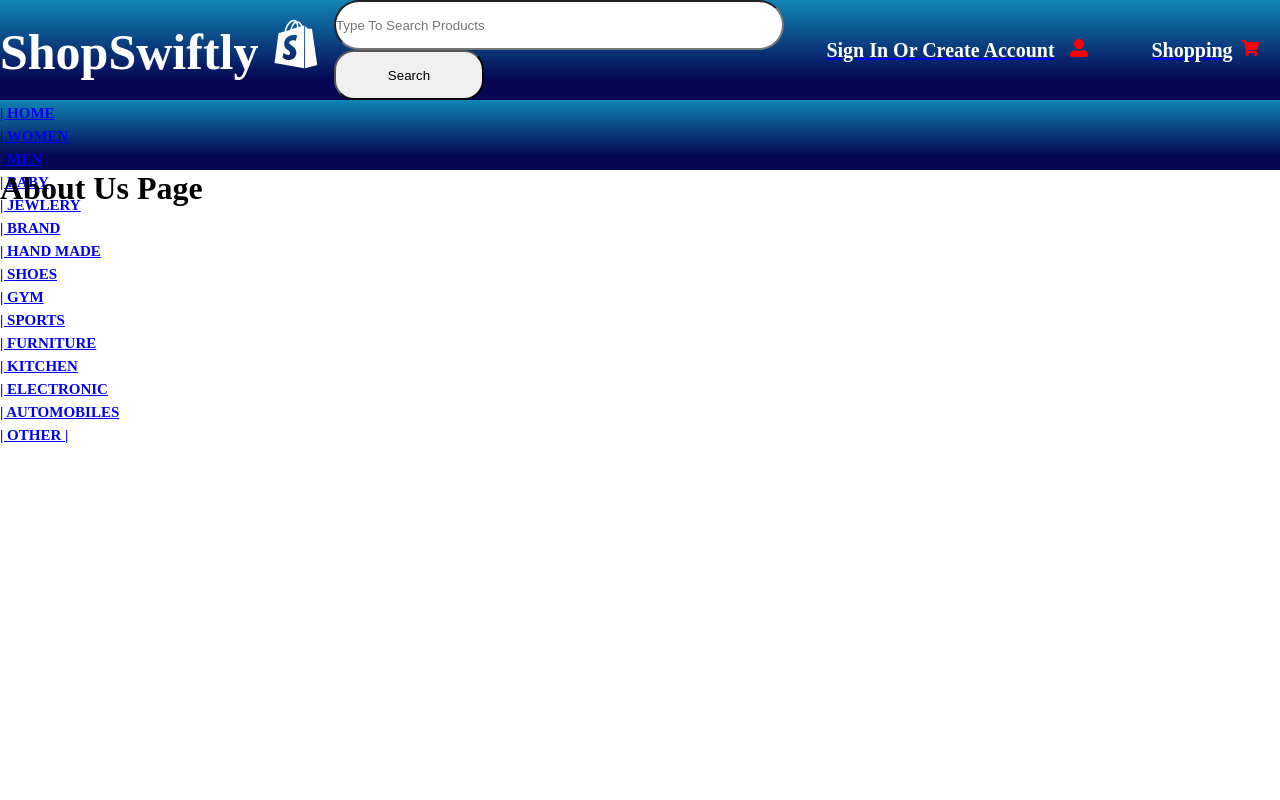
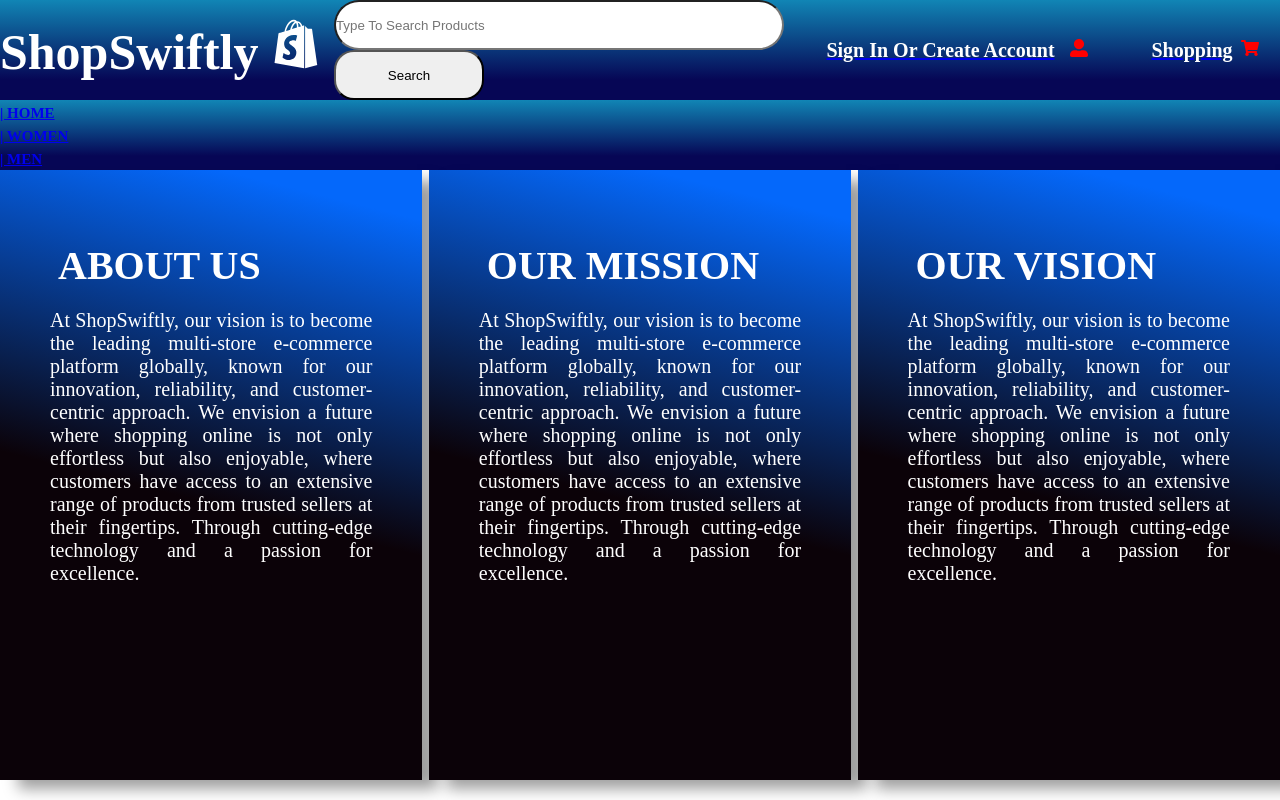
Before and after one commit to iamabd591/ShopSwiftly-Mern-Stack-Ecommerce-Project, a React (Create React App) app in the folder client/: page /aboutUs in a window 1280 px wide. Shown: the top 800 px of the page. Built offline with nearby package versions, Linux system fonts and the light colour scheme; the HTML template or start-up script is replaced by a standard one.

Commit message:
add about us page

```diff
--- a/client/src/components/layout/Footer.js
+++ b/client/src/components/layout/Footer.js
@@ -103,17 +103,17 @@
                   </NavLink>
                 </li>
                 <li>
-                  <NavLink to="/" className="nav-link">
+                  <NavLink to="/aboutus" className="nav-link">
                     About us
                   </NavLink>
                 </li>
                 <li>
-                  <NavLink to="/" className="nav-link">
+                  <NavLink to="/contactus" className="nav-link">
                     Contact us
                   </NavLink>
                 </li>
                 <li>
-                  <NavLink to="/" className="nav-link">
+                  <NavLink to="/signup" className="nav-link">
                     Register
                   </NavLink>
                 </li>
--- a/client/src/index.css
+++ b/client/src/index.css
@@ -640,3 +640,70 @@
   text-transform: uppercase;
   font-weight: 700;
 }
+.about-main{
+  display: flex;
+  justify-content: space-between;
+  align-items: center;
+  width:100%;
+  height:610px;
+}
+.about-main .about-us{
+  width:33%;
+  height:100%;
+  background: linear-gradient(
+    14deg,
+    rgba(11, 2, 8, 1) 46%,
+    rgba(4, 104, 251, 1) 93%
+  );
+  padding: 24px;
+  box-shadow: 17px 10px 14px -1px rgba(0, 0, 0, 0.38);
+  -webkit-box-shadow: 17px 10px 14px -1px rgba(0, 0, 0, 0.38);
+  -moz-box-shadow: 17px 10px 14px -1px rgba(0, 0, 0, 0.38);
+  color: #ffffff;
+  padding: 40px;
+}
+.about-us h3,
+.mission h3,
+.vission h3{
+  font-size: 40px;
+  font-weight: 700;
+  padding:12px 18px;
+  margin-top: 20px;
+}
+.about-us p,
+.mission p,
+.vission p{
+  text-align: justify;
+  font-size: 20px;
+  padding:8px 10px;
+}
+.about-main .mission{
+  width:33%;
+  height:100%;
+  background: linear-gradient(
+    14deg,
+    rgba(11, 2, 8, 1) 46%,
+    rgba(4, 104, 251, 1) 93%
+  );
+  padding: 24px;
+  box-shadow: 17px 10px 14px -1px rgba(0, 0, 0, 0.38);
+  -webkit-box-shadow: 17px 10px 14px -1px rgba(0, 0, 0, 0.38);
+  -moz-box-shadow: 17px 10px 14px -1px rgba(0, 0, 0, 0.38);
+  color: #ffffff;
+  padding: 40px;
+}
+.about-main .vission{
+  width:33%;
+  height:100%;
+  background: linear-gradient(
+    14deg,
+    rgba(11, 2, 8, 1) 46%,
+    rgba(4, 104, 251, 1) 93%
+  );
+  padding: 24px;
+  box-shadow: 17px 10px 14px -1px rgba(0, 0, 0, 0.38);
+  -webkit-box-shadow: 17px 10px 14px -1px rgba(0, 0, 0, 0.38);
+  -moz-box-shadow: 17px 10px 14px -1px rgba(0, 0, 0, 0.38);
+  color: #ffffff;
+  padding: 40px;
+}
--- a/client/src/pages/Aboutus.js
+++ b/client/src/pages/Aboutus.js
@@ -1,12 +1,49 @@
-import React from 'react'
-import Layout from '../components/layout/Layout'
+import React from "react";
+import Layout from "../components/layout/Layout";
 
 const Aboutus = () => {
   return (
     <Layout>
-        <h1>About Us Page</h1>
+      <div className="about-main">
+        <div className="about-us">
+        <h3>ABOUT US</h3>
+        <p>
+        At ShopSwiftly, our vision is to become the leading multi-store
+            e-commerce platform globally, known for our innovation, reliability,
+            and customer-centric approach. We envision a future where shopping
+            online is not only effortless but also enjoyable, where customers
+            have access to an extensive range of products from trusted sellers
+            at their fingertips. Through cutting-edge technology and a passion
+            for excellence.
+        </p>
+        </div>
+        <div className="mission">
+          <h3>OUR MISSION</h3>
+          <p>
+          At ShopSwiftly, our vision is to become the leading multi-store
+            e-commerce platform globally, known for our innovation, reliability,
+            and customer-centric approach. We envision a future where shopping
+            online is not only effortless but also enjoyable, where customers
+            have access to an extensive range of products from trusted sellers
+            at their fingertips. Through cutting-edge technology and a passion
+            for excellence.
+          </p>
+        </div>
+        <div className="vission">
+          <h3>OUR VISION</h3>
+          <p>
+            At ShopSwiftly, our vision is to become the leading multi-store
+            e-commerce platform globally, known for our innovation, reliability,
+            and customer-centric approach. We envision a future where shopping
+            online is not only effortless but also enjoyable, where customers
+            have access to an extensive range of products from trusted sellers
+            at their fingertips. Through cutting-edge technology and a passion
+            for excellence.
+          </p>
+        </div>
+      </div>
     </Layout>
-  )
-}
+  );
+};
 
-export default Aboutus
+export default Aboutus;
```
